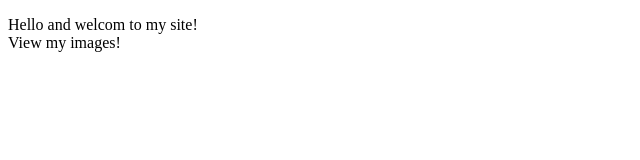
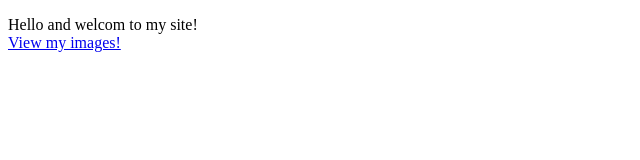
Before and after one commit to TheJoelF/Exercise3, a plain HTML site: page index.html in a window 1280 px wide. Shown: the full height of the page, 0-640 px from the left. Drawn offline with Linux system fonts and the light colour scheme.

Commit message:
added a anchor tag

```diff
--- a/index.html
+++ b/index.html
@@ -1,6 +1,7 @@
 <!DOCTYPE html>
 <html>
 	<body>
-		<p>Hello and welcom to my site! <br/> View my images!</p>
+		<p>Hello and welcom to my site! <br/><a href="images.html">
+ View my images!</a></p>
 	</body>
 </html>
```
